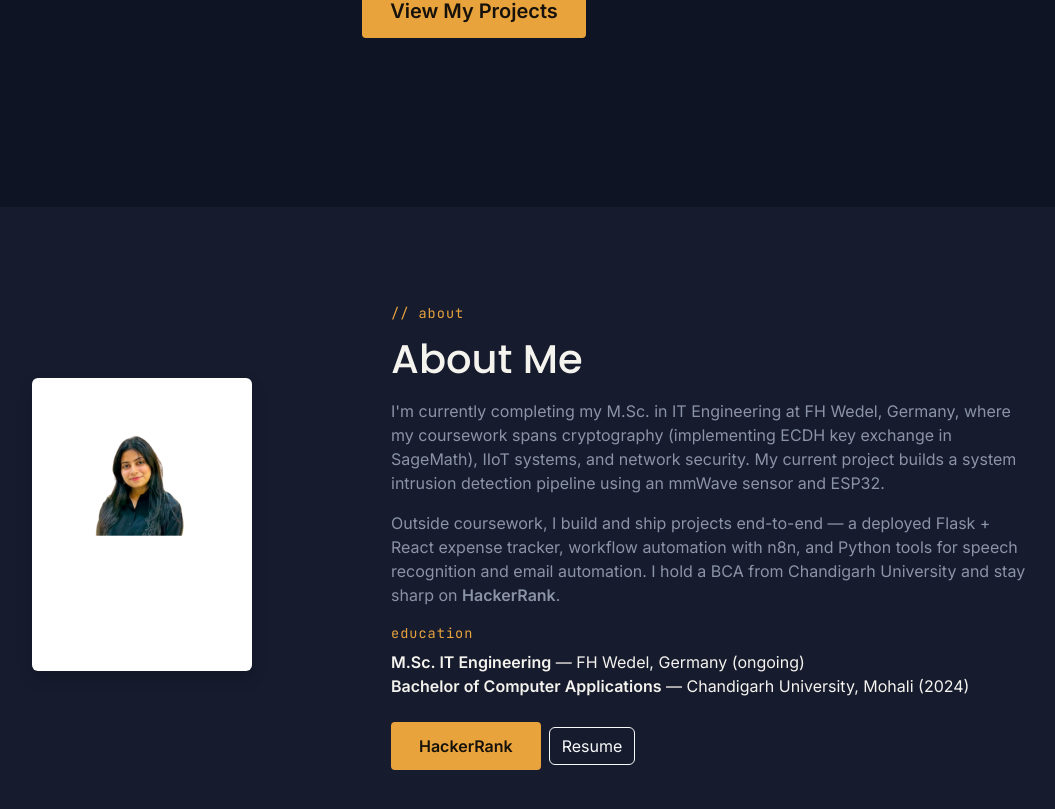
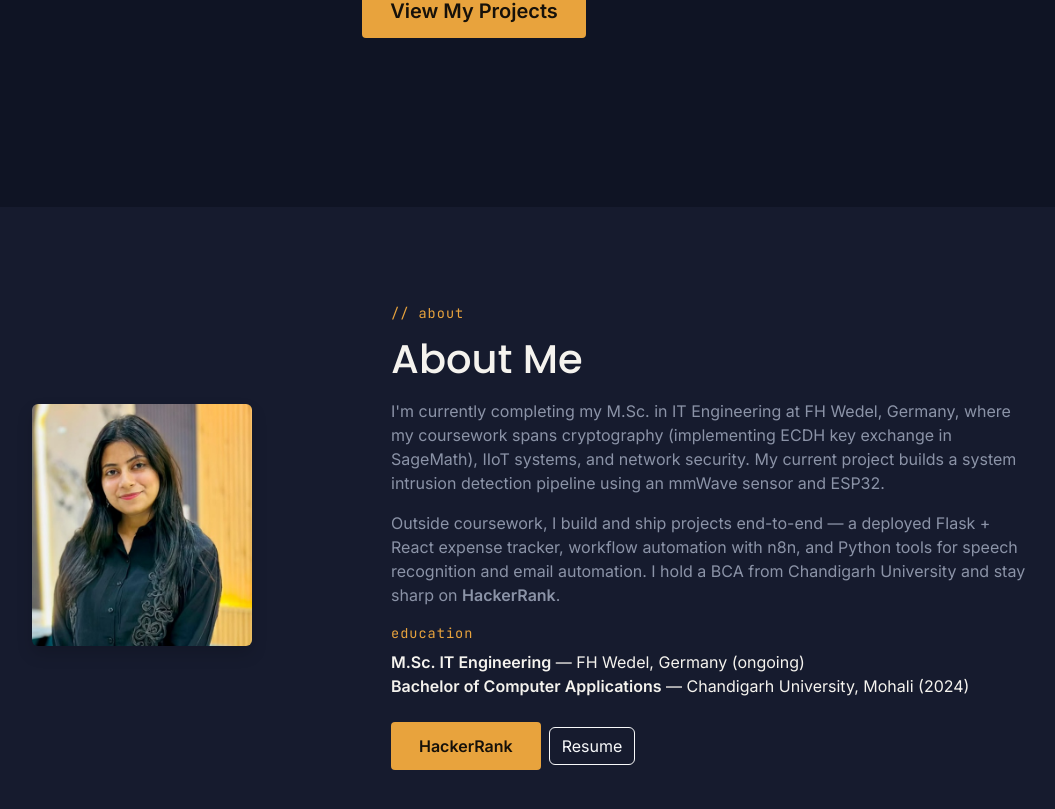
Before and after one commit to AanchalSaini595/Portfolio, a React (Vite) app: page / in a window 1280 px wide. Shown: the part 513-1322 px from the top of the page, without its empty margins (166-1221 px from the left). Built offline with nearby package versions, Linux system fonts and the light colour scheme.

Commit message:
Replace profile photo with cropped headshot

```diff
--- a/src/Components/About.tsx
+++ b/src/Components/About.tsx
@@ -5,7 +5,7 @@ export default function About()
   <div className="container mt-5">
     <div className="row align-items-center">
       <div className="col-md-5 text-center mb-4">
-        <img src="/aanchal.png" alt="Aanchal Saini" className="img-fluid shadow w-75 rounded"style={{maxWidth: '220px'}}/>
+        <img src="/aanchal_v2_headshot.jpg" alt="Aanchal Saini" className="img-fluid shadow w-75 rounded"style={{maxWidth: '220px'}}/>
       </div>
 
       <div className="col-md-7">
```
Also changed, not shown: public/aanchal_v2_headshot.jpg (added).
